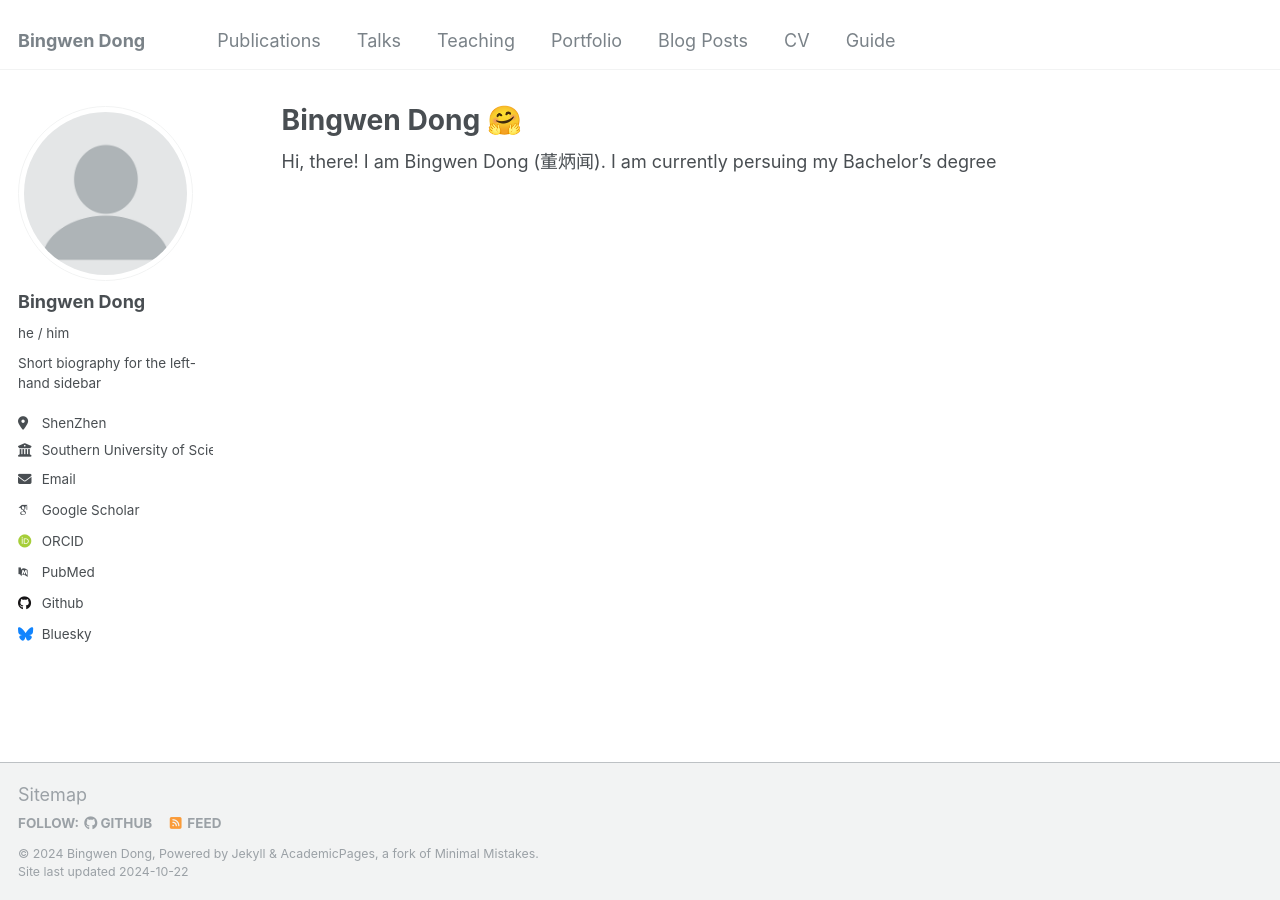
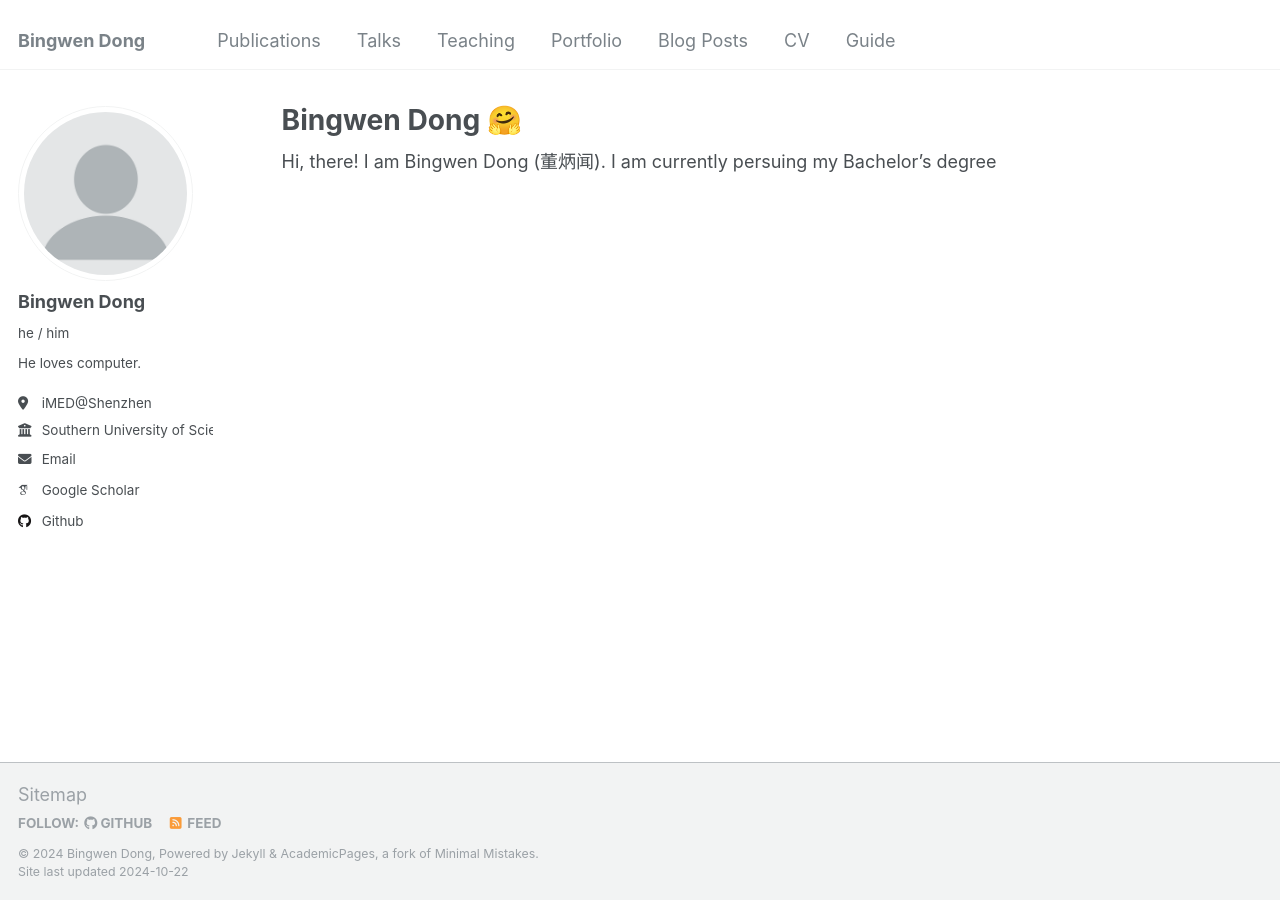
Before and after one commit to SheepDoctor/SheepDoctor.github.io, a Jekyll site: the page built from _pages/about.md, in a window 1280 px wide. Built offline with Jekyll 4.4.1, drawn with Linux system fonts in a browser that asks for light colours; some web fonts are replaced; part of the change alters nothing that is shown.

Commit message:
Update _config.yml

```diff
--- a/_config.yml
+++ b/_config.yml
@@ -24,8 +24,8 @@ author:
   avatar           : "profile.png"
   name             : "Bingwen Dong"
   pronouns         : "he / him"
-  bio              : "Short biography for the left-hand sidebar"
-  location         : "ShenZhen"
+  bio              : "He loves computer."
+  location         : "iMED@Shenzhen"
   employer         : "Southern University of Science and Technology"
   uri              : # URL
   email            : "12211111@mail.sustech.edu.cn"
@@ -34,21 +34,21 @@ author:
   arxiv            : # URL - Update with the correct link to your profile
   googlescholar    : ""
   impactstory      : # URL
-  orcid            : "http://orcid.org/yourorcidurl"
+  orcid            :
   semantic         : # URL
-  pubmed           : "https://www.ncbi.nlm.nih.gov/pubmed/?term=john+snow"
+  pubmed           :
   researchgate     : # URL
 
   # Repositories and software development
   bitbucket        : # Username - Update with your username on the site
   codepen          : # Username
   dribbble         : # Username
-  github           : "academicpages"
+  github           : "SheepDoctor"
   kaggle           : # Username
   stackoverflow    : # User number or user number and name (i.e., use "1" or "1/jeff-atwood")
 
   # Social media
-  bluesky          : "bsky.app" # Replace this with you Bluesky username
+  bluesky          : # Replace this with you Bluesky username
   facebook         : # Username
   flickr           : # Username
   foursquare       : # Username
@@ -169,12 +169,10 @@ exclude:
   - CHANGELOG
   - Capfile
   - config
-  - Dockerfile
   - Gemfile
   - Gruntfile.js
   - gulpfile.js
   - LICENSE
-  - local
   - log
   - node_modules
   - package.json*
@@ -292,7 +290,7 @@ sass:
 permalink: /:categories/:title/
 # paginate: 5 # amount of posts to show
 # paginate_path: /page:num/
-timezone: Etc/UTC # http://en.wikipedia.org/wiki/List_of_tz_database_time_zones
+timezone: America/Los_Angeles # http://en.wikipedia.org/wiki/List_of_tz_database_time_zones
 
 
 # Plugins
@@ -307,8 +305,14 @@ plugins:
 whitelist:
   - jekyll-feed
   - jekyll-gist
+  - jekyll-feed
+  - jekyll-redirect-from
+# mimic GitHub Pages with --safe
+whitelist:
   - jekyll-paginate
   - jekyll-sitemap
+  - jekyll-gist
+  - jekyll-feed
   - jemoji
 
 
```
